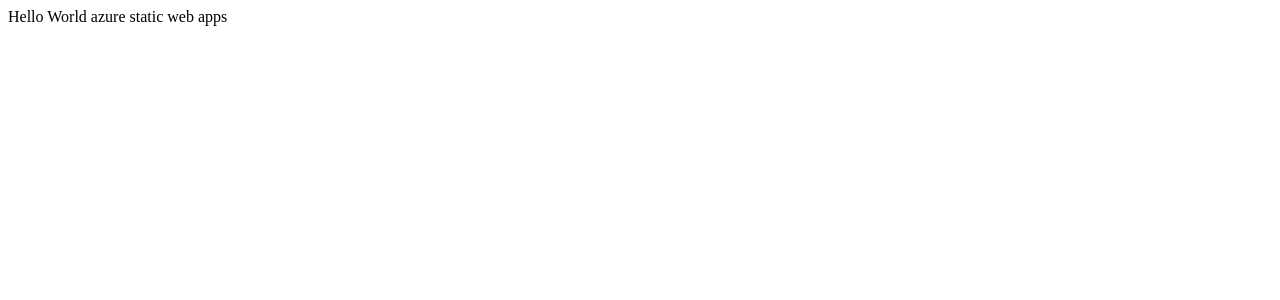
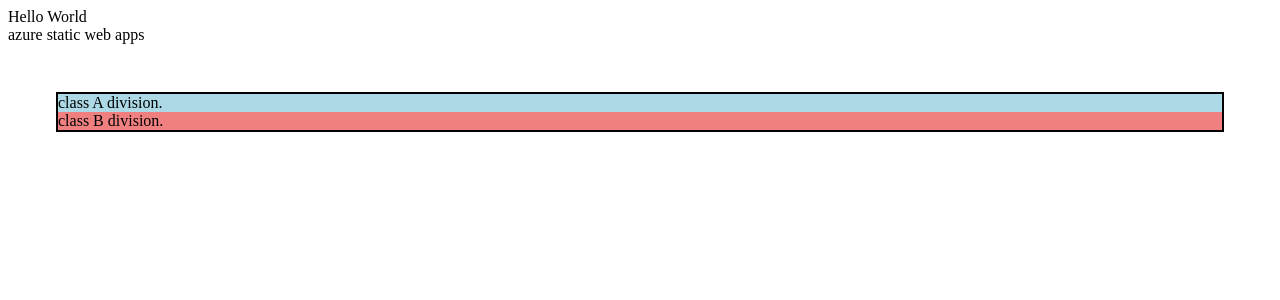
Before and after one commit to t-develop/my-first-static-web-app, a Vue app: page / in a window 1280 px wide. Shown: the top 300 px of the page. Built offline with nearby package versions, Linux system fonts and the light colour scheme.

Commit message:
テンプレート弄ってみた

```diff
--- a/src/App.vue
+++ b/src/App.vue
@@ -1,7 +1,17 @@
 <template>
   <div>
-    <span>Hello {{value}} </span>
-    <span>azure static web apps</span>
+    <div>Hello {{value}} </div>
+    <div>azure static web apps</div>
+
+    <section>
+      <div class="A">
+        class A division.
+      </div>
+      <div class="B">
+        class B division.
+      </div>
+
+    </section>
   </div>
 </template>
 
@@ -15,3 +25,18 @@ export default {
   }
 };
 </script>
+
+<style scoped>
+section{
+  margin: 3em;
+  border: 2px, black solid;
+}
+
+.A{
+  background-color: lightblue;
+}
+
+.B{
+  background-color: lightcoral;
+}
+</style>>
```
